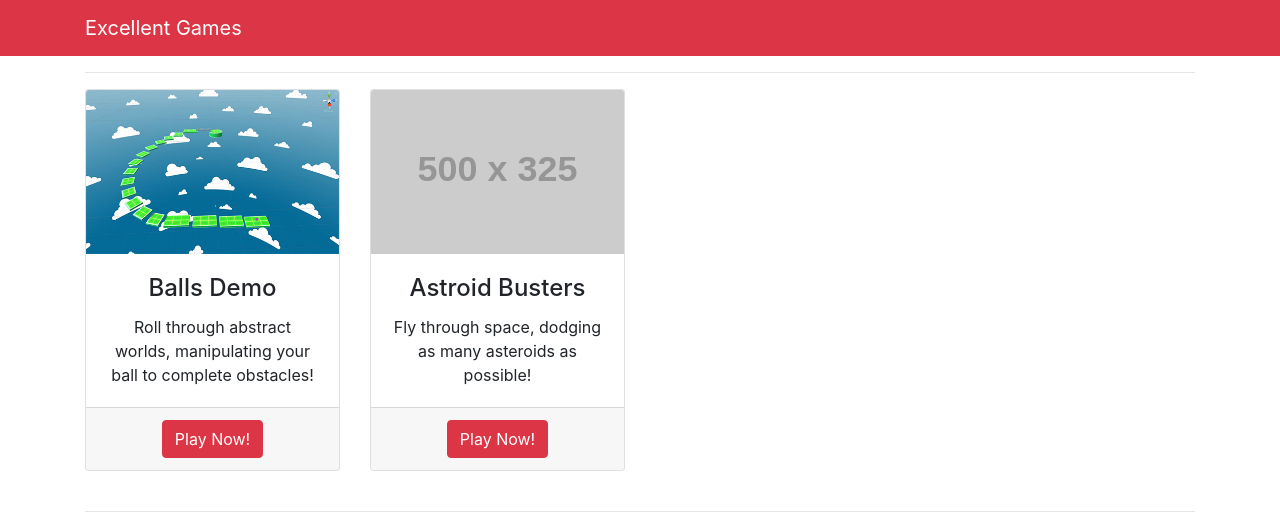
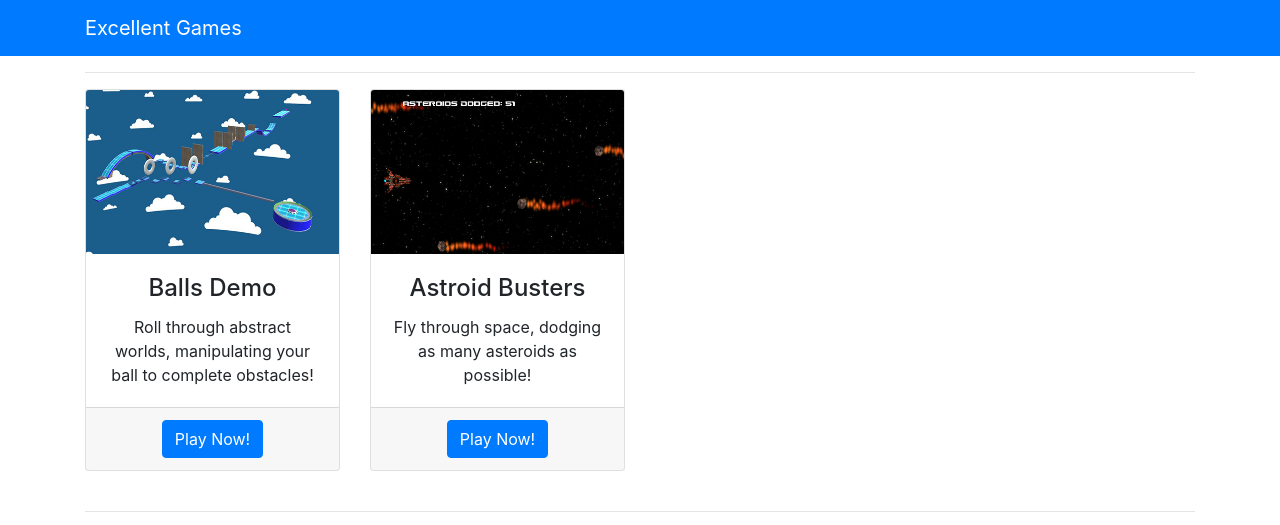
Before and after one commit to Nickzster/excellentgames, a website: page index.html in a window 1280 px wide. Shown: the top 525 px of the page. Drawn offline with Linux system fonts and the light colour scheme; placeholder pictures from the web are drawn by us.

Commit message:
added sample pictures to games. Also changed to primary to match logos on bottom for now.

```diff
--- a/index.html
+++ b/index.html
@@ -26,7 +26,7 @@
 <body>
 
   <!-- Navigation -->
-  <nav class="navbar navbar-expand-lg navbar-dark bg-danger fixed-top">
+  <nav class="navbar navbar-expand-lg navbar-dark bg-primary fixed-top">
     <div class="container">
       <a class="navbar-brand" href="#">Excellent Games</a>
       <button class="navbar-toggler" type="button" data-toggle="collapse" data-target="#navbarResponsive" aria-controls="navbarResponsive" aria-expanded="false" aria-label="Toggle navigation">
@@ -72,26 +72,26 @@
 
       <div class="col-lg-3 col-md-6 mb-4">
         <div class="card h-100">
-          <img class="card-img-top" src="images/balls-preview.JPG" alt="">
+          <img class="card-img-top" src="images/balls.JPG" alt="">
           <div class="card-body">
             <h4 class="card-title">Balls Demo</h4>
             <p class="card-text">Roll through abstract worlds, manipulating your ball to complete obstacles!</p>
           </div>
           <div class="card-footer">
-            <a href="games/balls/balls.html" class="btn btn-danger">Play Now!</a>
+            <a href="games/balls/balls.html" class="btn btn-primary">Play Now!</a>
           </div>
         </div>
       </div>
 
       <div class="col-lg-3 col-md-6 mb-4">
         <div class="card h-100">
-          <img class="card-img-top" src="http://placehold.it/500x325" alt="">
+          <img class="card-img-top" src="images/astrobusters.png" alt="">
           <div class="card-body">
             <h4 class="card-title">Astroid Busters</h4>
             <p class="card-text">Fly through space, dodging as many asteroids as possible!</p>
           </div>
           <div class="card-footer">
-            <a href="games/astrobusters/astrobusters.html" class="btn btn-danger">Play Now!</a>
+            <a href="games/astrobusters/astrobusters.html" class="btn btn-primary">Play Now!</a>
           </div>
         </div>
       </div>
```
Also changed, not shown: images/astrobusters.png (added), images/balls-preview.JPG (deleted), images/balls.JPG (added).
